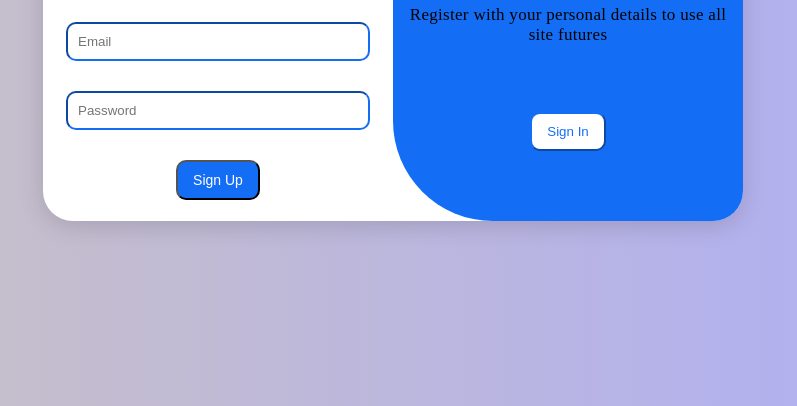
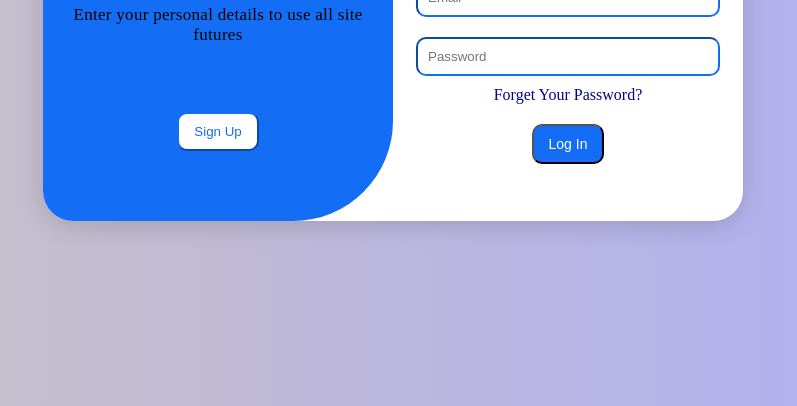
Before and after one commit to yousef2662/wd.digitals, a plain HTML site: page log-in.html in a window 1280 px wide. Shown: the part 394-800 px from the top of the page, without its empty margins (247-1044 px from the left). Drawn offline with Linux system fonts and the light colour scheme.

Commit message:
log in section small edit

```diff
--- a/log-in.html
+++ b/log-in.html
@@ -6,14 +6,14 @@
   <meta name="viewport" content="width=device-width, initial-scale=1.0">
   <link rel="stylesheet" href="css/log-in.css">
   <link rel="stylesheet" href="css/all.min.css">
-  <title>Sign in</title>
+  <title>Log in</title>
   <link rel="icon" href="images/logo-circle.png">
 </head>
 
 <body>
   <div class="container">
     <div class="form-container">
-      <form class="with-toggle-menu-right" id="sign-up-p">
+      <form class="with-toggle-menu-right inactive" id="sign-up-p">
         <h1>Create Account</h1>
         <div class="icons-with-right">
           <a href="#"><i class="fa-brands fa-google"></i></a>
@@ -27,8 +27,8 @@
         <input type="password" placeholder="Password">
         <button>Sign Up</button>
       </form>
-      <form class="with-toggle-menu-left inactive" id="sign-in-p">
-        <h1>Sign In</h1>
+      <form class="with-toggle-menu-left" id="sign-in-p">
+        <h1>Log In</h1>
         <div class="icons-with-left">
           <a href="#"><i class="fa-brands fa-google"></i></a>
           <a href="#"><i class="fa-brands fa-facebook-f facebook"></i></a>
@@ -39,18 +39,18 @@
         <input type="email" placeholder="Email">
         <input type="password" placeholder="Password">
         <a class="forget" href="#">Forget Your Password?</a>
-        <button>Sign In</button>
+        <button>Log In</button>
       </form>
     </div>
-    <div class="toggle-menu-left inactive" id="sign-up-toggle">
+    <div class="toggle-menu-left" id="sign-up-toggle">
       <h1>Welcome Back!</h1>
       <p>Enter your personal details to use all site</br>futures</p>
       <button id="to-sign-up" onclick="changeToUp()">Sign Up</button>
     </div>
-    <div class="toggle-menu-right" id="sign-in-toggle">
+    <div class="toggle-menu-right inactive" id="sign-in-toggle">
       <h1>Hellow,Friend!</h1>
       <p>Register with your personal details to use all </br>site futures</p>
-      <button id="to-sign-in" onclick="changeToIn()">Sign In</button>
+      <button id="to-sign-in" onclick="changeToIn()">Log In</button>
     </div>
   </div>
   <script src="js/log-in.js"></script>
```
